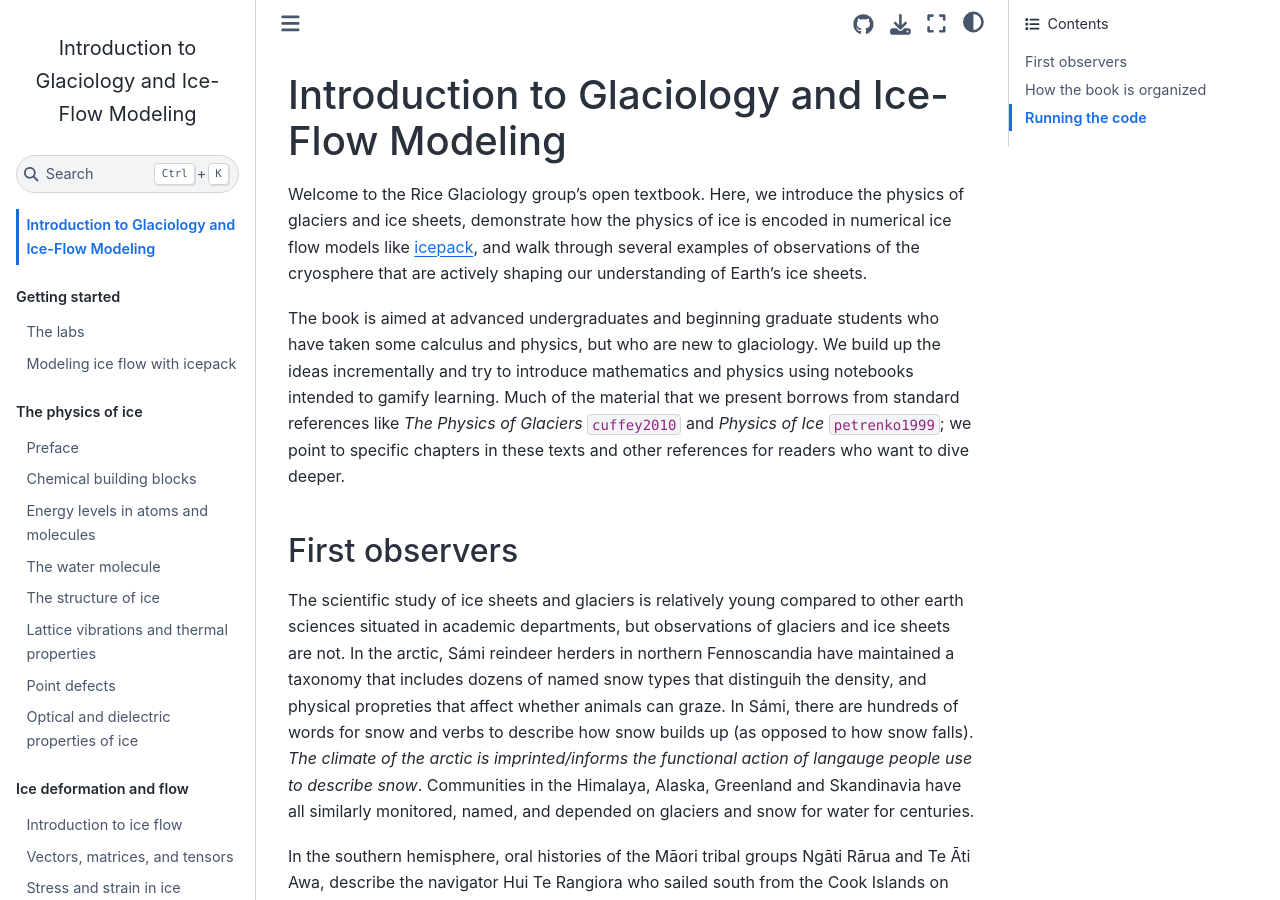
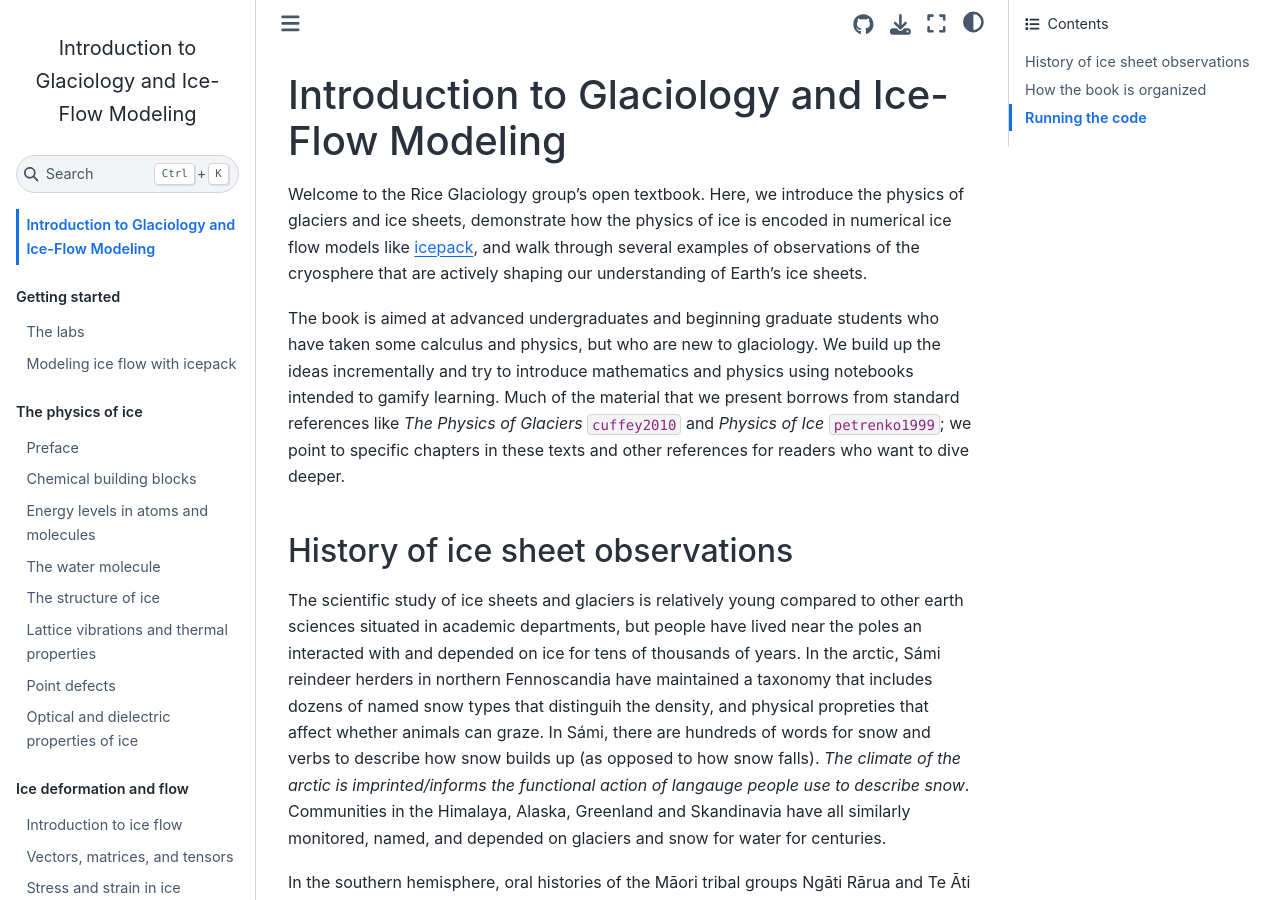
Before and after one commit to rice-glaciology/glaciology-book, a Jupyter Book: the page built from intro.md, in a window 1280 px wide and 900 px high. Built offline with Jupyter Book 1.0.4 settings and Sphinx 7.4.7 and the Sphinx Book theme 1.1.4, drawn with Linux system fonts in a browser that asks for light colours; pages that are not in the unit, such as notebooks, are missing from menus; cross-references to code outside the pages are shown as plain code.

Commit message:
Rename section to 'History of ice sheet observations'
Updated section title and revised text for clarity and inclusivity regarding historical observations of ice sheets and glaciers.

```diff
--- a/intro.md
+++ b/intro.md
@@ -4,9 +4,9 @@ Welcome to the Rice Glaciology group's open textbook. Here, we introduce the phy
 
 The book is aimed at advanced undergraduates and beginning graduate students who have taken some calculus and physics, but who are new to glaciology. We build up the ideas incrementally and try to introduce mathematics and physics using notebooks intended to gamify learning. Much of the material that we present borrows from standard references like *The Physics of Glaciers* {cite}`cuffey2010` and *Physics of Ice* {cite}`petrenko1999`; we point to specific chapters in these texts and other references for readers who want to dive deeper.
 
-## First observers
+## History of ice sheet observations
 
-The scientific study of ice sheets and glaciers is relatively young compared to other earth sciences situated in academic departments, but observations of glaciers and ice sheets are not. In the arctic, Sámi reindeer herders in northern Fennoscandia have maintained a taxonomy that includes dozens of named snow types that distinguih the density, and physical propreties that affect whether animals can graze. In Sámi, there are hundreds of words for snow and verbs to describe how snow builds up (as opposed to how snow falls). *The climate of the arctic is imprinted/informs the functional action of langauge people use to describe snow*. Communities in the Himalaya, Alaska, Greenland and Skandinavia have all similarly monitored, named, and depended on glaciers and snow for water for centuries.
+The scientific study of ice sheets and glaciers is relatively young compared to other earth sciences situated in academic departments, but people have lived near the poles an interacted with and depended on ice for tens of thousands of years. In the arctic, Sámi reindeer herders in northern Fennoscandia have maintained a taxonomy that includes dozens of named snow types that distinguih the density, and physical propreties that affect whether animals can graze. In Sámi, there are hundreds of words for snow and verbs to describe how snow builds up (as opposed to how snow falls). *The climate of the arctic is imprinted/informs the functional action of langauge people use to describe snow*. Communities in the Himalaya, Alaska, Greenland and Skandinavia have all similarly monitored, named, and depended on glaciers and snow for water for centuries.
 
 In the southern hemisphere, oral histories of the Māori tribal groups Ngāti Rārua and Te Āti Awa, describe the navigator Hui Te Rangiora who sailed south from the Cook Islands on the vessel Te Ivi o Atea around 650 CE, into waters his crew described as *Te tai-uka-a-pia*, the sea foaming like arrowroot {cite}`wehi2021`. The accounts speak of a white land that was floating, of bare summits piercing the sky, of animals that dive to great depths. These are likely some of the first observations of floe ice, ice bergs, Antarctic ice shelves, and the marine life of the Southern Ocean, made and preserved roughly twelve centuries before the continent entered European maps (come to my office KWG 220 if you want to see a print of Nansen's first map of Antarctica). Ngāi Tahu and other iwi hold these voyaging histories among their treasured knowledge; a carved pou by the Ngāi Tahu artist Fayne Robinson, Te Kaiwhakatere o te Taki, the Navigator of the Heavens, has stood at Scott Base since 2013 with its face turned to the sky that guided those voyages; and Māori scholars today argue for an Antarctic future managed with Indigenous frameworks alongside the science {cite}`wehi2021policy`.
 
```
